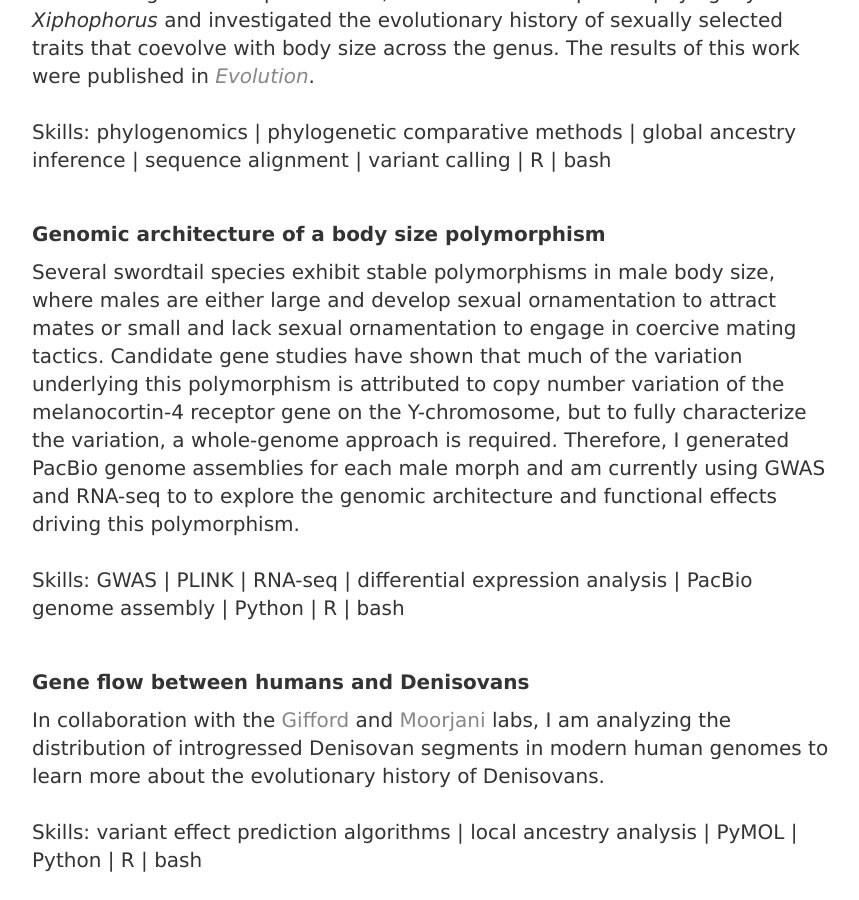
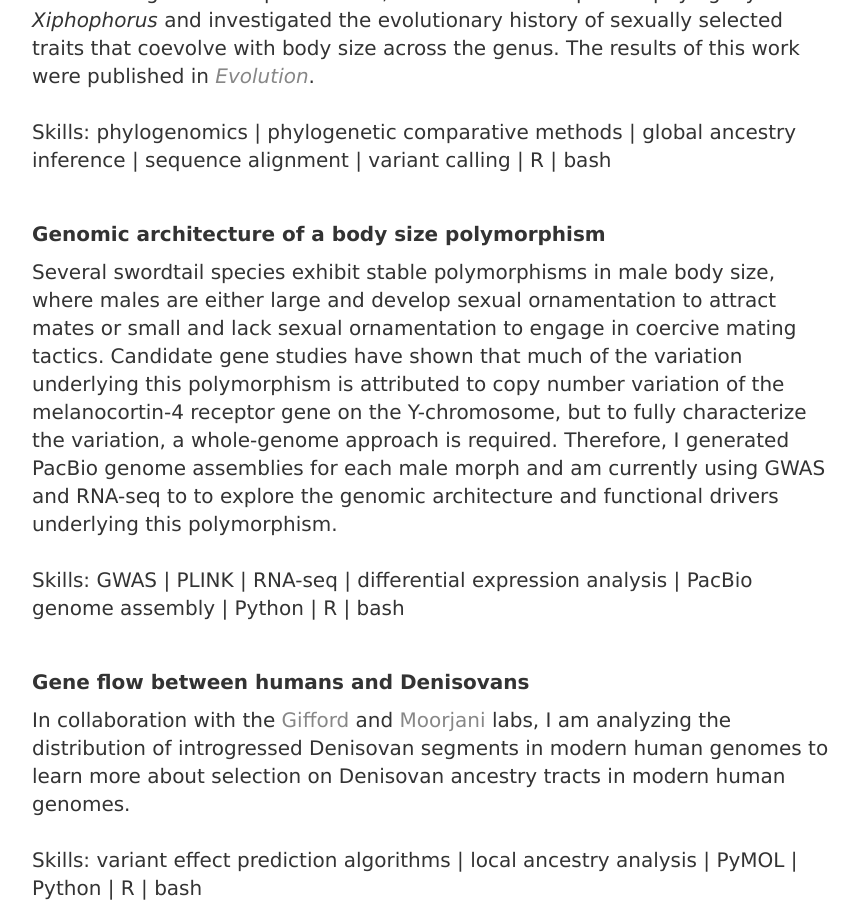
Before and after one commit to gpreising/gpreising.github.io, a Jekyll site: the page built from research/index.html, in a window 1280 px wide and 900 px high, scrolled down 803 px. Shown: the whole window, without its empty margins (208-1067 px from the left). Built offline with Jekyll 4.4.1, drawn with Linux system fonts in a browser that asks for light colours.

Commit message:
minor text edits

```diff
--- a/research/index.html
+++ b/research/index.html
@@ -22,13 +22,13 @@
 	<br>
 	<br>
 	<p><strong>Genomic architecture of a body size polymorphism</strong></p>
-	<p>Several swordtail species exhibit stable polymorphisms in male body size, where males are either large and develop sexual ornamentation to attract mates or small and lack sexual ornamentation to engage in coercive mating tactics. Candidate gene studies have shown that much of the variation underlying this polymorphism is attributed to copy number variation of the melanocortin-4 receptor gene on the Y-chromosome, but to fully characterize the variation, a whole-genome approach is required. Therefore, I generated PacBio genome assemblies for each male morph and am currently using GWAS and RNA-seq to to explore the genomic architecture and functional effects driving this polymorphism.</p>
+	<p>Several swordtail species exhibit stable polymorphisms in male body size, where males are either large and develop sexual ornamentation to attract mates or small and lack sexual ornamentation to engage in coercive mating tactics. Candidate gene studies have shown that much of the variation underlying this polymorphism is attributed to copy number variation of the melanocortin-4 receptor gene on the Y-chromosome, but to fully characterize the variation, a whole-genome approach is required. Therefore, I generated PacBio genome assemblies for each male morph and am currently using GWAS and RNA-seq to to explore the genomic architecture and functional drivers underlying this polymorphism.</p>
 	<br>
 	<p>Skills: GWAS | PLINK | RNA-seq | differential expression analysis | PacBio genome assembly | Python | R | bash</p>
 	<br>
 	<br>
 	<p><strong>Gene flow between humans and Denisovans</strong></p>
-	<p>In collaboration with the <a href="https://www.caseygiffordlab.com/" target="_blank">Gifford</a> and <a href="https://moorjanilab.org/" target="_blank">Moorjani</a> labs, I am analyzing the distribution of introgressed Denisovan segments in modern human genomes to learn more about the evolutionary history of Denisovans.</p>
+	<p>In collaboration with the <a href="https://www.caseygiffordlab.com/" target="_blank">Gifford</a> and <a href="https://moorjanilab.org/" target="_blank">Moorjani</a> labs, I am analyzing the distribution of introgressed Denisovan segments in modern human genomes to learn more about selection on Denisovan ancestry tracts in modern human genomes.</p>
 	<br>
 	<p>Skills: variant effect prediction algorithms | local ancestry analysis | PyMOL | Python | R | bash</p>
 	<br>
```
